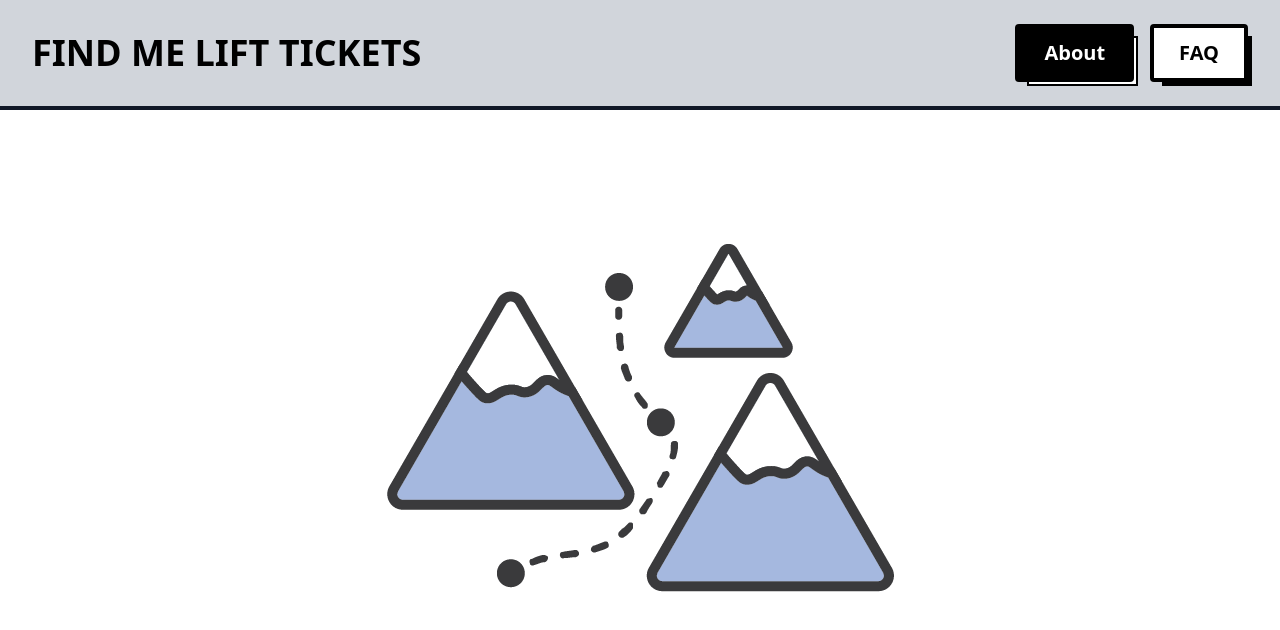
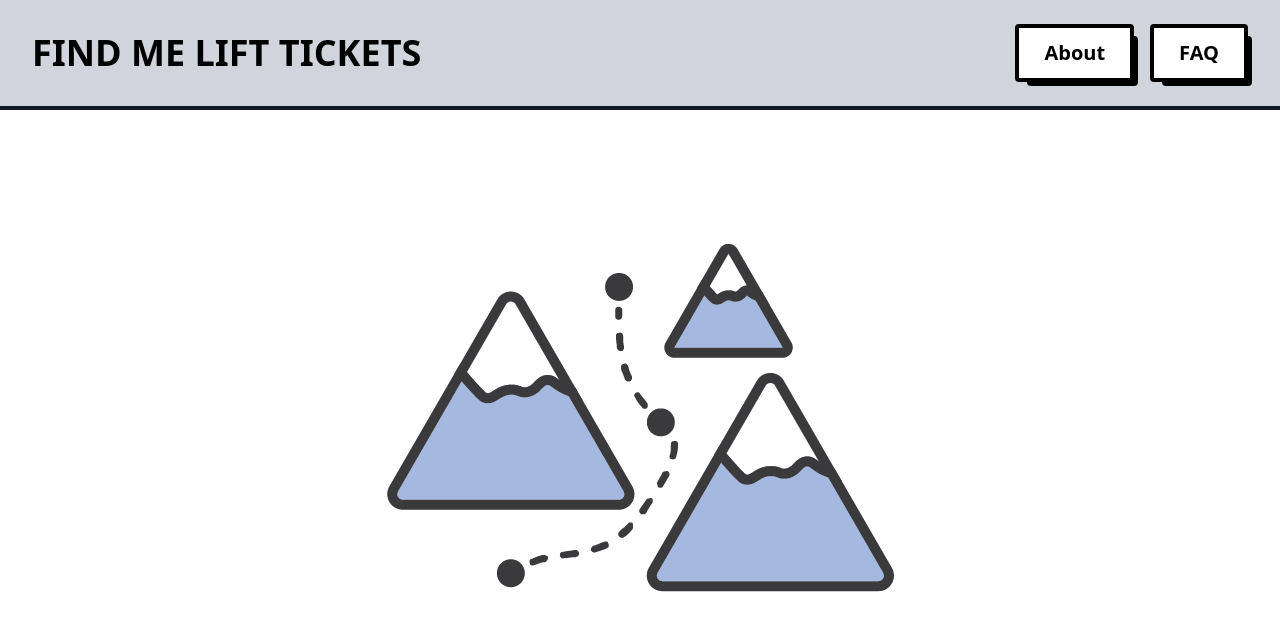
Before and after one commit to JordansArchives/FindMeSkiTickets, a Vue app: page / in a window 1280 px wide. In both pictures the pointer is over the button "About". Shown: the top 630 px of the page. Built offline with nearby package versions, Linux system fonts and the light colour scheme.

Commit message:
tweaked button component

```diff
--- a/src/components/button.vue
+++ b/src/components/button.vue
@@ -1,7 +1,6 @@
 <script setup>
 // This is where any needed functionality will go
 // this component has none currently
-
 </script>
 
 <!-- This is where the form (html) of the component will go -->
@@ -26,6 +25,7 @@
 
 .brutal-btn:after {
   content: '';
+  border-radius: 4px;
   position: absolute;
   background: black;
   top: 8px;
@@ -37,13 +37,15 @@
 
 .brutal-btn:hover,
 brutalist-btn:active {
-  color: white;
-  background-color: black;
+  color: black;
+  border-radius: 4px;
+  background-color: #9fbaff;
   transition: all 0.3s ease;
 }
 
 .brutal-btn:hover:after,
 brutalist-btn:hover:active {
+  border-radius: 4px;
   background-color: white;
   border: 2px solid black;
   transition: all 0.3s ease;
```
